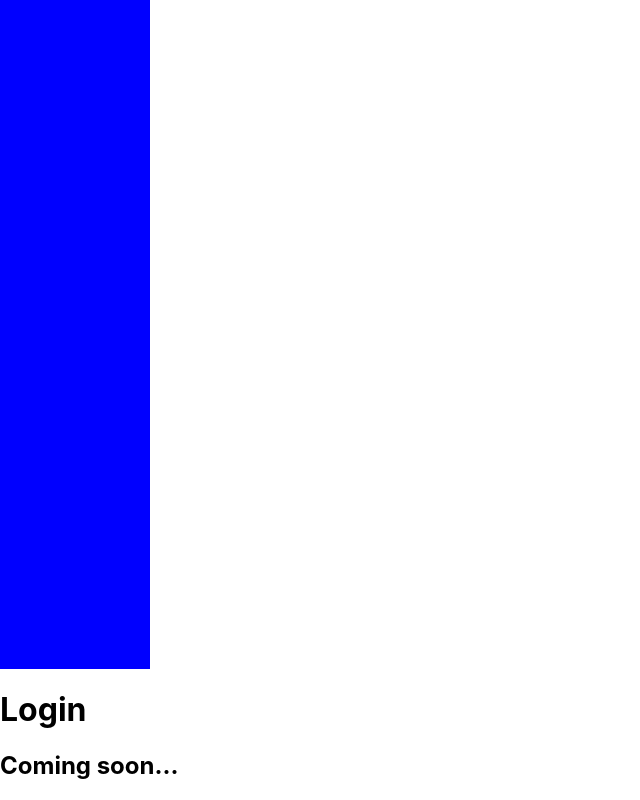
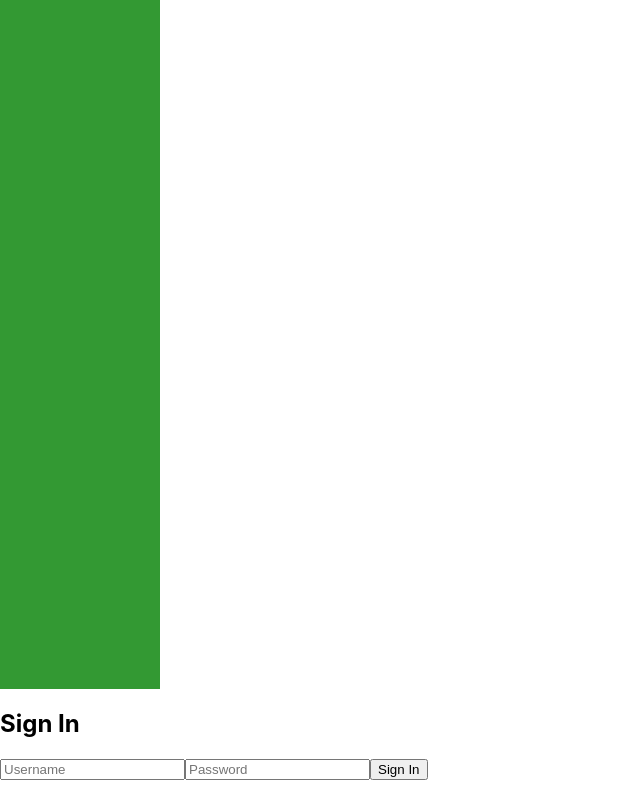
Before and after one commit to zhanpengtong/psp-react-web-app, a React (Create React App) app: page /psp/login in a window 1280 px wide. Shown: the part 1331-2131 px from the top of the page, without its empty margins (0-640 px from the left). Built offline with nearby package versions, Linux system fonts and the light colour scheme; no server answers.

Commit message:
navition

```diff
--- a/package.json
+++ b/package.json
@@ -6,8 +6,10 @@
     "@testing-library/jest-dom": "^5.17.0",
     "@testing-library/react": "^13.4.0",
     "@testing-library/user-event": "^13.5.0",
+    "axios": "^1.6.2",
     "react": "^18.2.0",
     "react-dom": "^18.2.0",
+    "react-icons": "^4.12.0",
     "react-router-dom": "^6.20.1",
     "react-scripts": "5.0.1",
     "web-vitals": "^2.1.4"
--- /dev/null
+++ b/src/psp/client.js
@@ -0,0 +1,70 @@
+import axios from "axios";
+
+const API_BASE = process.env.REACT_APP_API_BASE_URL || "http://localhost:4000";
+const USERS_API = `${API_BASE}/api/users`;
+const request = axios.create({
+  withCredentials: true,
+});
+
+
+export const signin = async (credentials) => {
+  const response = await request.post(`${USERS_API}/signin`, credentials);
+  return response.data;
+};
+export const signout = async () => {
+  const response = await request.post(`${USERS_API}/signout`);
+  return response.data;
+};
+
+export const account = async () => {
+  const response = await request.post(`${USERS_API}/account`);
+  return response.data;
+};
+
+export const findAllUsers = async () => {
+  const response = await request.get(USERS_API);
+  return response.data;
+};
+
+export const findUserById = async (id) => {
+  const response = await request.get(`${USERS_API}/${id}`);
+  return response.data;
+};
+
+export const findUserByCredentials = async (username, password) => {
+  const response = await request.get(
+    `${USERS_API}/credentials/${username}/${password}`
+  );
+  return response.data;
+}
+
+export const updateUser = async (id, user) => {
+  const response = await request.put(`${USERS_API}/${id}`, user);
+  return response.data;
+};
+
+export const deleteUser = async (id) => {
+  const response = await request.delete(`${USERS_API}/${id}`);
+  return response.data;
+};
+
+export const createUser = async (firstName, lastName, username, password, email, phoneNumber, role) => {
+  const response = await request.get(`${USERS_API}/creat/${firstName}/${lastName}/${username}/${password}/${email}/${phoneNumber}/${role}`);
+  return response.data;
+};
+
+export const updateSellerItem = async (id, item) => {
+  const response = await request.put(`${USERS_API}/updateSellerItem/${id}/${item}`);
+  return response.data;
+}
+
+export const updateCartItem = async (id, item) => {
+  const response = await request.put(`${USERS_API}/updateCartItem/${id}/${item}`);
+  return response.data;
+}
+
+export const signup = async (credentials) => {
+  const response = await request.post(
+    `${USERS_API}/signup`, credentials);
+  return response.data;
+};
--- a/src/psp/login/index.js
+++ b/src/psp/login/index.js
@@ -1,9 +1,43 @@
-function Login () {
+import * as client from "../client.js";
+import { useEffect, useState } from "react";
+import { Link, useNavigate } from "react-router-dom";
+function SignIn() {
+  const [username, setUsername] = useState("");
+  const [password, setPassword] = useState("");
+  const [error, setError] = useState(null);
+  const navigate = useNavigate();
+  const signIn = async () => {
+    try {
+      const credentials = { username: username, password: password };
+      const user = await client.signin(credentials);
+      navigate("/project/users/account");
+    } catch (error) {
+      setError(error);
+    }
+  };
   return (
     <div>
-      <h1>Login</h1>
-      <h2>Coming soon...</h2>
+      <h2>Sign In</h2>
+      {error && <div className="alert alert-danger">{error.message}</div>}
+      <input
+        type="text"
+        className="form-control"
+        placeholder="Username"
+        value={username}
+        onChange={(e) => setUsername(e.target.value)}
+      />
+      <input
+        type="password"
+        className="form-control"
+        placeholder="Password"
+        value={password}
+        onChange={(e) => setPassword(e.target.value)}
+      />
+      <button onClick={signIn} className="btn btn-primary">
+        Sign In
+      </button>
     </div>
-  )
+  );
 }
-export default Login;
+
+export default SignIn;
--- a/src/psp/pspNavigation/index.css
+++ b/src/psp/pspNavigation/index.css
@@ -11,32 +11,33 @@
 }
 
 .wd-kanbas-navigation {
-  background-color: blue;
+  background-color: #339933;
   list-style: none;
-  padding: 0px;
-  width: 100px;
+  padding: 10px;
+  width: 140px;
   height: 2000px;
   margin: 0px;
+
 }
 
 .wd-kanbas-navigation a {
-  padding: 5px;
-  margin: 0px;
+  padding: 10px;
+  margin-bottom: 10px;
   font-size: 2em;
   text-align: center;
-  background-color: blue;
+  background-color: #339933;
   border: none;
 }
 
 .wd-kanbas-navigation a.active {
-  background-color: white;
+  background-color: #339933;
 }
 .wd-kanbas-navigation a.active {
-  color: red;
+  color: #FFFFFF;
 }
 
 .wd-kanbas-navigation a {
-  color: white;
+  color: #000000;
   text-decoration: none;
 }
 
--- a/src/psp/pspNavigation/index.js
+++ b/src/psp/pspNavigation/index.js
@@ -1,23 +1,43 @@
 import { Link, useLocation } from "react-router-dom";
+import { BiUserCircle } from "react-icons/bi";
+import { RiDashboard3Fill } from "react-icons/ri";
+import { FaBook } from "react-icons/fa";
+import { BsFillCalendar2WeekFill } from "react-icons/bs";
+import { BsFillInboxFill } from "react-icons/bs";
+import { AiOutlineClockCircle } from "react-icons/ai";
+import { FaSlideshare } from "react-icons/fa";
 import React from "react";
 import "./index.css";
+<script src="https://kit.fontawesome.com/e54e112e4f.js" crossorigin="anonymous"></script>
 
 function PspNavigation() {
-  const links = ["login", "register", "profile", "home", "search", "cart", "details", "seller"];
+  const links = ["LogIn", "Register", "Profile", "Home", "Search", "Cart", "Details", "Seller"];
+  const linkToIconMap = {
+    Login: <RiDashboard3Fill className="wd-icon" />,
+    Profile: <RiDashboard3Fill className="wd-icon" />,
+    Home: <FaBook className="wd-icon" />,
+    Search: <BsFillCalendar2WeekFill className="wd-icon" />,
+    Cart: <BsFillInboxFill className="wd-icon" />,
+    Details: <AiOutlineClockCircle className="wd-icon" />,
+    Seller: <FaSlideshare className="wd-icon" />,
+  };
+
+
   const { pathname } = useLocation();
   return (
-    <ul className="list-group wd-kanbas-navigation" style={{ width: 150 }}>
+    <div className="list-group wd-kanbas-navigation" style={{ }}>
       {links.map((link, index) => (
-        <li>
-          <Link
-            key={index}
-            to={`/psp/${link}`}
-            className={`list-group-item ${pathname.includes(link) && "active"}`}>
-            {link}
-          </Link>
-        </li>
+        <Link
+          key={index}
+          to={`/psp/${link}`}
+          className={`list-group-item ${pathname.includes(link) && "active"}`}
+        >
+          {linkToIconMap[link]}
+          <br/>
+          {link}
+        </Link>
       ))}
-    </ul>
+    </div>
   );
 }
 export default PspNavigation;
```
Also changed, not shown: 1 other file (tests, documents, lock files or other folders).
